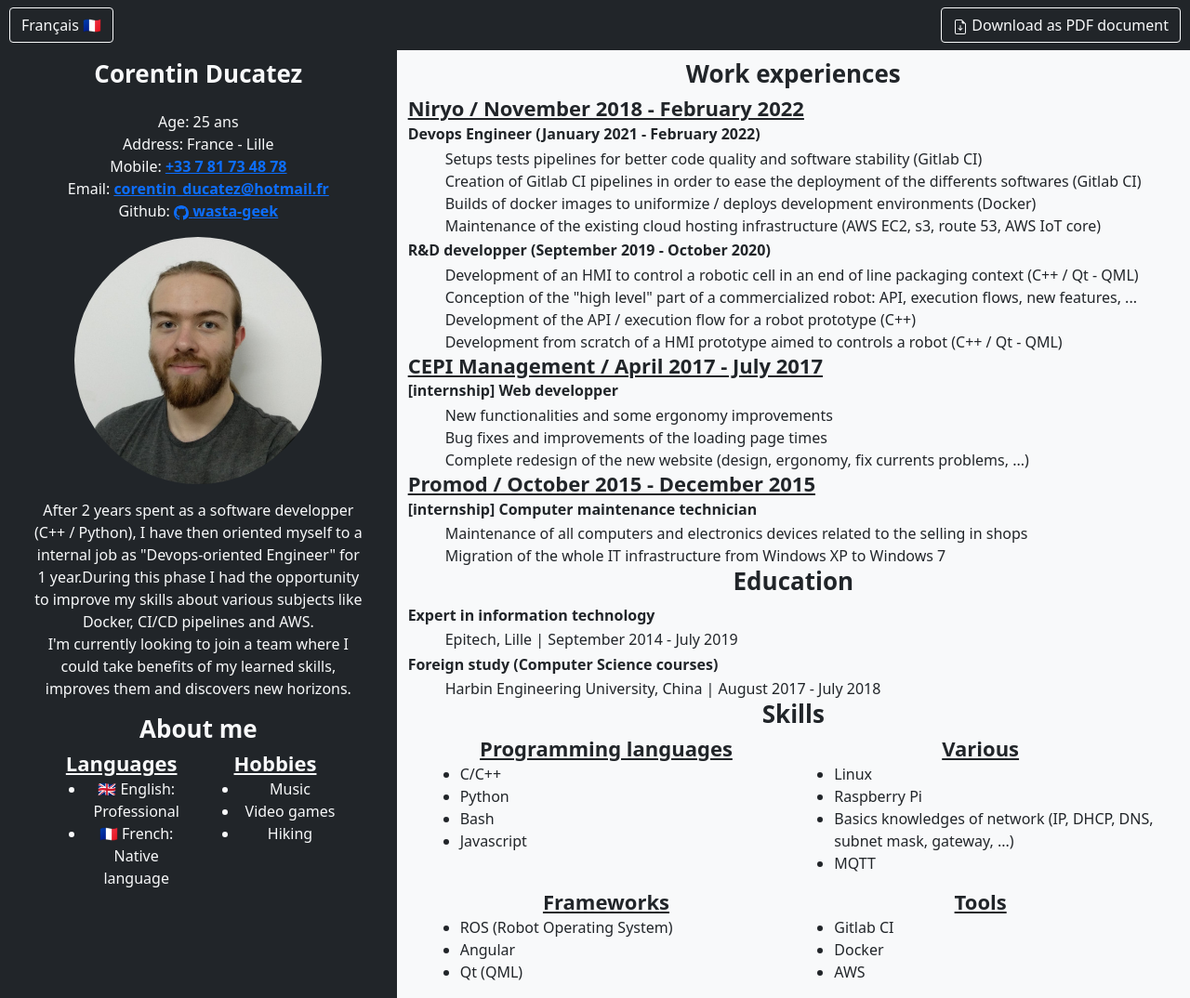
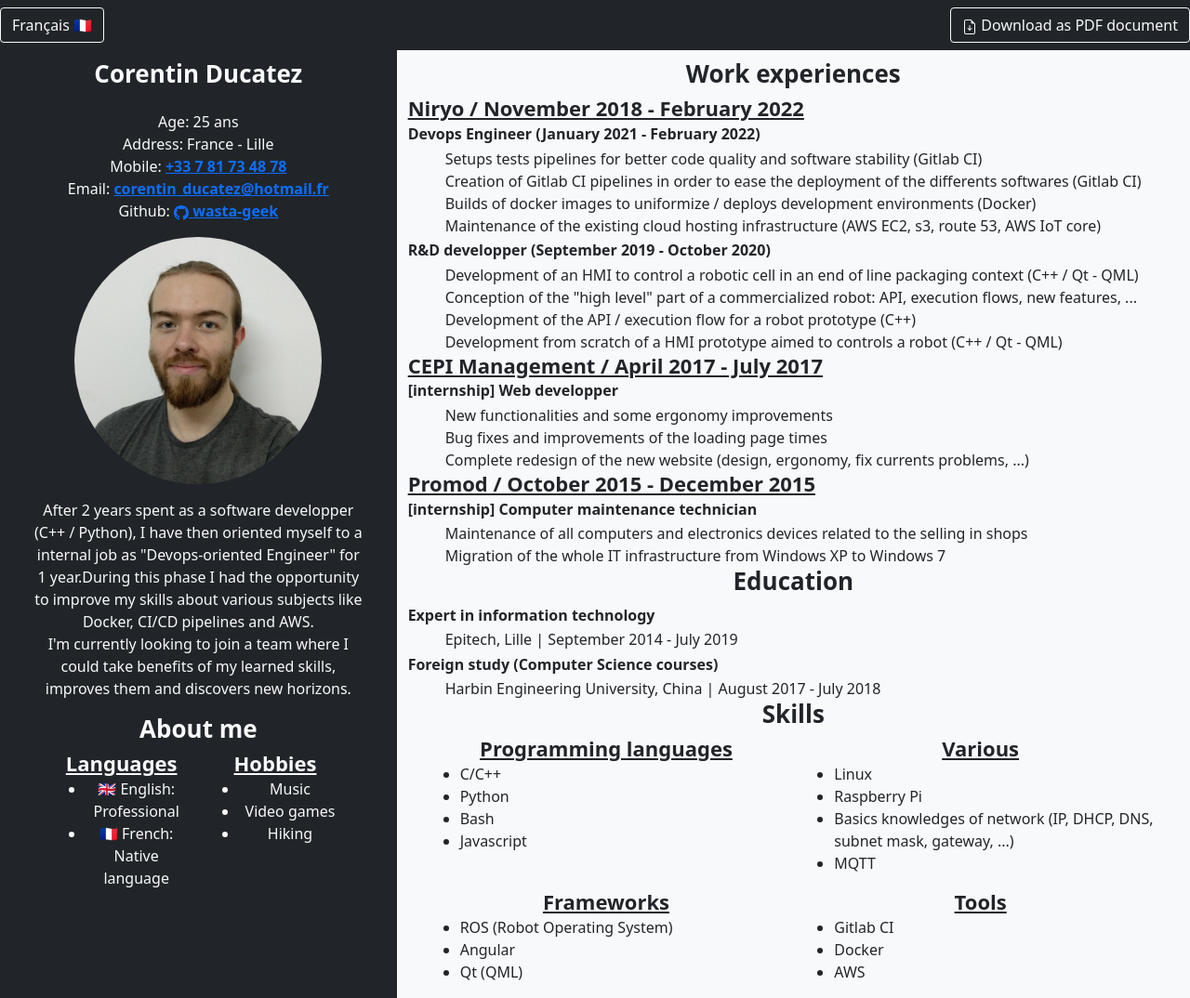
Before and after one commit to Wasta-Geek/curriculum-vitae, a Jekyll site: the page built from docs/en/index.markdown, in a window 1280 px wide. Shown: the whole page at 93% size. Built offline with Jekyll 4.4.1, drawn with Linux system fonts in a browser that asks for light colours.

Commit message:
Quick refactor

```diff
--- a/docs/_includes/header.html
+++ b/docs/_includes/header.html
@@ -3,7 +3,7 @@
   {%- assign page_paths = site.header_pages | default: default_paths -%}
   {%- assign title_language_key = "title_" | append: page.lang -%}
 
-    <nav class="navbar navbar-text navbar-dark bg-dark text-light no-theme-switch" style="padding-left: 10px; padding-right: 10px;">
+    <nav class="navbar navbar-text navbar-dark bg-dark text-light no-theme-switch navbar-header">
 
         {% for language in site.available_languages %}
         {% if language != page.lang %}
```
